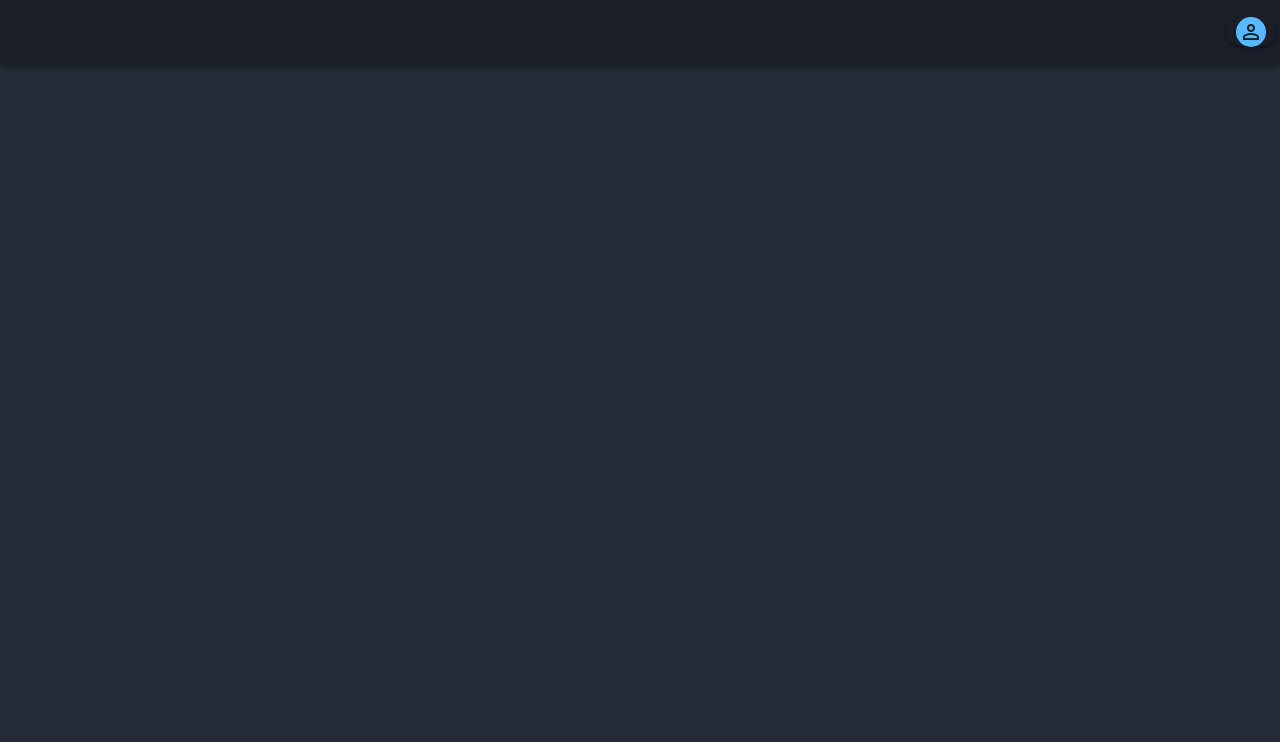
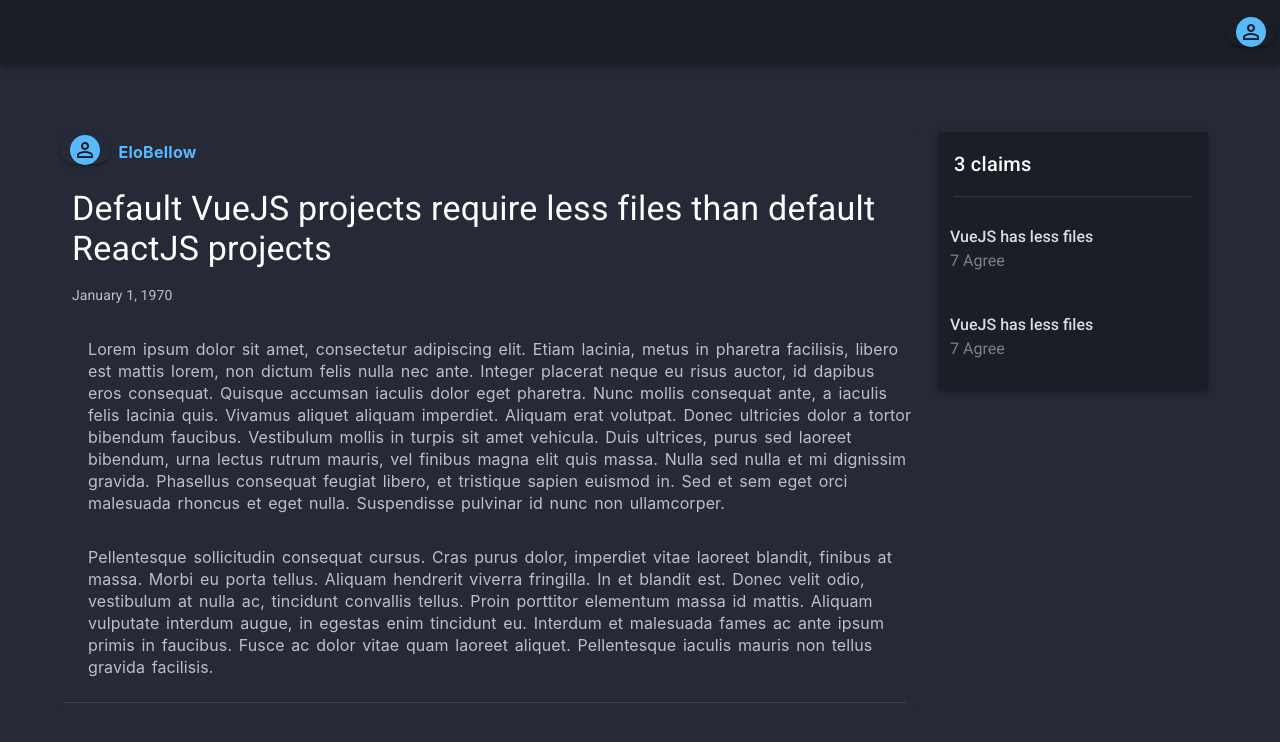
Before and after one commit to MayankJ99/MythBuster, a Vue app in the folder FrontEnd/: page /post in a window 1280 px wide. Shown: the top 742 px of the page. Built offline with nearby package versions, Linux system fonts and the light colour scheme.

Commit message:
feat: implemented post UI

```diff
--- /dev/null
+++ b/FrontEnd/src/components/auth/login.vue
@@ -0,0 +1,5 @@
+<template>
+  <v-container></v-container>
+</template>
+
+<style scoped></style>
--- /dev/null
+++ b/FrontEnd/src/components/post/postcreen.vue
@@ -0,0 +1,115 @@
+<template>
+  <v-container class="ma-14 pa-0 cont">
+    <v-row class="start">
+      <v-col cols="12" md="9">
+        <v-card color="#252a36" dark elevation="0">
+          <v-card-title>
+            <v-row>
+              <v-btn
+                depressed
+                elevation="2"
+                icon
+                raised
+                rounded
+                small
+                min-width="50"
+              >
+                <v-avatar size="30" color="#57BAFF">
+                  <v-icon color="#1B1E27">mdi-account-outline</v-icon>
+                </v-avatar>
+              </v-btn>
+              <h4 class="username">EloBellow</h4>
+            </v-row>
+          </v-card-title>
+          <v-card-title class="text-h4 title">
+            Default VueJS projects require less files than default ReactJS
+            projects
+          </v-card-title>
+          <v-card-text>January 1, 1970</v-card-text>
+          <v-card-text class="desc"
+            >Lorem ipsum dolor sit amet, consectetur adipiscing elit. Etiam
+            lacinia, metus in pharetra facilisis, libero est mattis lorem, non
+            dictum felis nulla nec ante. Integer placerat neque eu risus auctor,
+            id dapibus eros consequat. Quisque accumsan iaculis dolor eget
+            pharetra. Nunc mollis consequat ante, a iaculis felis lacinia quis.
+            Vivamus aliquet aliquam imperdiet. Aliquam erat volutpat. Donec
+            ultricies dolor a tortor bibendum faucibus. Vestibulum mollis in
+            turpis sit amet vehicula. Duis ultrices, purus sed laoreet bibendum,
+            urna lectus rutrum mauris, vel finibus magna elit quis massa. Nulla
+            sed nulla et mi dignissim gravida. Phasellus consequat feugiat
+            libero, et tristique sapien euismod in. Sed et sem eget orci
+            malesuada rhoncus et eget nulla. Suspendisse pulvinar id nunc non
+            ullamcorper.
+          </v-card-text>
+          <v-card-text class="desc">
+            Pellentesque sollicitudin consequat cursus. Cras purus dolor,
+            imperdiet vitae laoreet blandit, finibus at massa. Morbi eu porta
+            tellus. Aliquam hendrerit viverra fringilla. In et blandit est.
+            Donec velit odio, vestibulum at nulla ac, tincidunt convallis
+            tellus. Proin porttitor elementum massa id mattis. Aliquam vulputate
+            interdum augue, in egestas enim tincidunt eu. Interdum et malesuada
+            fames ac ante ipsum primis in faucibus. Fusce ac dolor vitae quam
+            laoreet aliquet. Pellentesque iaculis mauris non tellus gravida
+            facilisis.
+          </v-card-text>
+          <v-card-actions><v-divider></v-divider></v-card-actions>
+        </v-card>
+      </v-col>
+      <v-col cols="12" md="3">
+        <v-card color="#1B1E27" dark elevation="4" class="claims" rounded>
+          <v-card-title>3 claims</v-card-title>
+          <v-card-text><v-divider></v-divider></v-card-text>
+          <v-col v-for="n in 2" :key="n">
+            <v-row>
+              <v-col>
+                <p style="color: gainsboro; margin: 0px; font-weight: 500">
+                  VueJS has less files
+                </p>
+                <p>7 Agree</p>
+              </v-col>
+            </v-row>
+          </v-col>
+        </v-card>
+      </v-col>
+    </v-row>
+  </v-container>
+</template>
+
+<style scoped>
+.cont {
+  max-width: 90vw;
+}
+.start {
+  margin-top: 2%;
+}
+.username {
+  text-align: center;
+  align-content: center;
+  justify-content: center;
+  color: #57baff;
+  margin-left: 1%;
+  font-size: 1rem;
+  font-family: -apple-system, BlinkMacSystemFont, "Segoe UI", Roboto, Oxygen,
+    Ubuntu, Cantarell, "Open Sans", "Helvetica Neue", sans-serif;
+}
+.title {
+  font-family: -apple-system, BlinkMacSystemFont, "Segoe UI", Roboto, Oxygen,
+    Ubuntu, Cantarell, "Open Sans", "Helvetica Neue", sans-serif;
+  word-break: keep-all;
+}
+.desc {
+  font-family: -apple-system, BlinkMacSystemFont, "Segoe UI", Roboto, Oxygen,
+    Ubuntu, Cantarell, "Open Sans", "Helvetica Neue", sans-serif;
+  margin-left: 1rem;
+  font-size: 1rem;
+  word-spacing: 2px;
+}
+p {
+  color: grey;
+}
+/* .claims {
+  align-content: flex-end;
+  text-align: end;
+  justify-content: end;
+} */
+</style>
--- a/FrontEnd/src/router/index.js
+++ b/FrontEnd/src/router/index.js
@@ -1,6 +1,8 @@
 import Vue from "vue";
 import VueRouter from "vue-router";
 import Home from "../views/Home.vue";
+import Login from "../views/Login.vue";
+import Post from "../views/Post.vue";
 
 Vue.use(VueRouter);
 
@@ -9,6 +11,16 @@
     path: "/",
     name: "Home",
     component: Home,
+  },
+  {
+    path: "/login",
+    name: "Login",
+    component: Login,
+  },
+  {
+    path: "/post",
+    name: "Post",
+    component: Post,
   },
 ];
 
--- /dev/null
+++ b/FrontEnd/src/views/Login.vue
@@ -0,0 +1,14 @@
+<template>
+  <login-screen></login-screen>
+</template>
+
+<script>
+import LoginScreen from "../components/auth/login.vue";
+
+export default {
+  name: "Login",
+  components: {
+    LoginScreen,
+  },
+};
+</script>
--- /dev/null
+++ b/FrontEnd/src/views/Post.vue
@@ -0,0 +1,14 @@
+<template>
+  <post-screen></post-screen>
+</template>
+
+<script>
+import PostScreen from "../components/post/postcreen.vue";
+
+export default {
+  name: "Post",
+  components: {
+    PostScreen,
+  },
+};
+</script>
```
